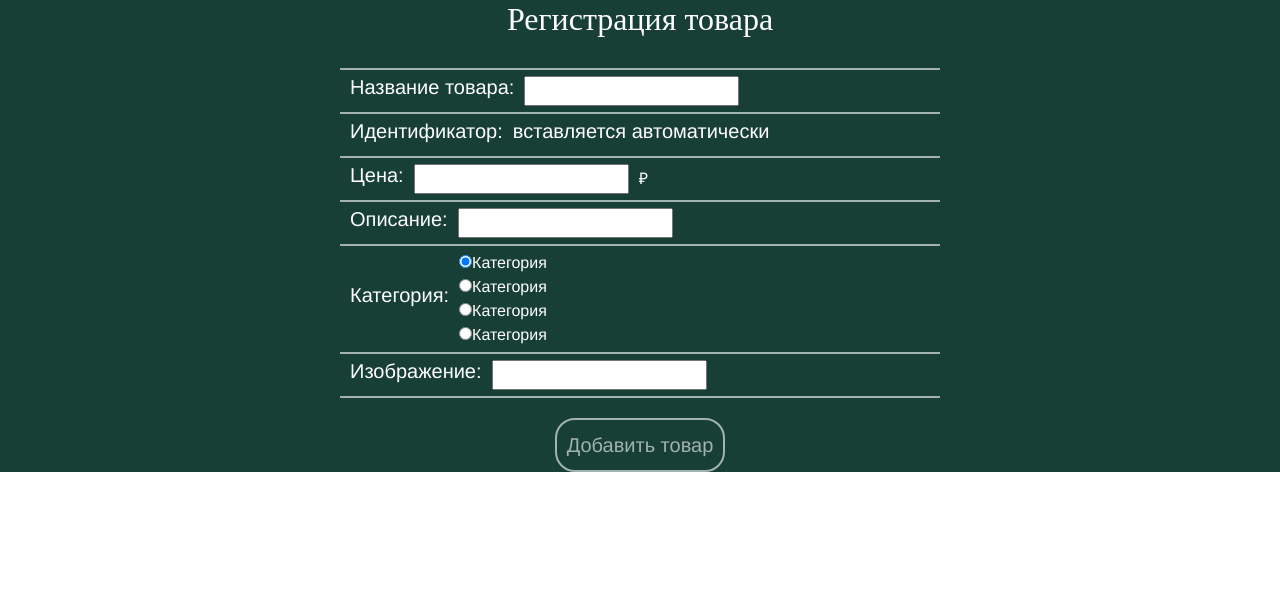
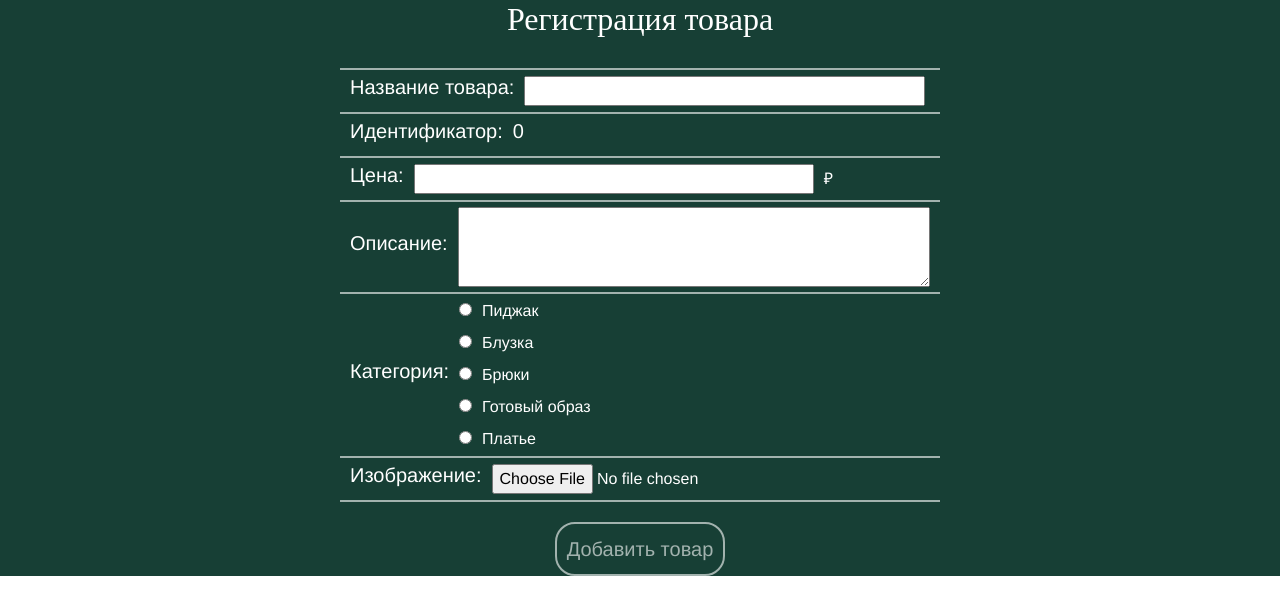
Before and after one commit to Annettuu/online-store, a Vue app in the folder frontend/: page /admin in a window 1280 px wide. Shown: the top 614 px of the page. Built offline with nearby package versions, Linux system fonts and the light colour scheme.

Commit message:
реализовала двухстороннее связывание данных на форме регистрации

```diff
--- a/frontend/src/pages/Home/components/searchProduct/components/productList.vue
+++ b/frontend/src/pages/Home/components/searchProduct/components/productList.vue
@@ -53,18 +53,7 @@ export default {
     function onDragging(ev, item){
       ev.dataTransfer.setData('data', JSON.stringify(item))
     }
-    const products = [
-      {id:1, price: 5000, name: 'Товар', img: 'img_2.png'},
-      {id:2, price: 5000, name: 'Товар', img: 'img_2.png'},
-      {id:3, price: 5000, name: 'Товар', img: 'img_2.png'},
-      {id:4, price: 5000, name: 'Товар', img: 'img_2.png'},
-      {id:5, price: 5000, name: 'Товар', img: 'img_2.png'},
-      {id:6, price: 5000, name: 'Товар', img: 'img_2.png'},
-      {id:7, price: 5000, name: 'Товар', img: 'img_2.png'},
-      {id:8, price: 5000, name: 'Товар', img: 'img_2.png'},
-      {id:9, price: 5000, name: 'Товар', img: 'img_2.png'},
-      {id:10, price: 5000, name: 'Товар', img: 'img_2.png'}
-    ]
+    const products = []
     function scroll(direction) {
       const swiper = document.querySelector('.mySwiper').swiper
 
--- a/frontend/src/pages/Home/components/searchProduct2/components/productList.vue
+++ b/frontend/src/pages/Home/components/searchProduct2/components/productList.vue
@@ -52,18 +52,7 @@ export default {
     function onDragging(ev, item){
       ev.dataTransfer.setData('data', JSON.stringify(item))
     }
-    const products = [
-      {id:1, price: 5000, name: 'Товар', img: 'img_2.png'},
-      {id:2, price: 5000, name: 'Товар', img: 'img_2.png'},
-      {id:3, price: 5000, name: 'Товар', img: 'img_2.png'},
-      {id:4, price: 5000, name: 'Товар', img: 'img_2.png'},
-      {id:5, price: 5000, name: 'Товар', img: 'img_2.png'},
-      {id:6, price: 5000, name: 'Товар', img: 'img_2.png'},
-      {id:7, price: 5000, name: 'Товар', img: 'img_2.png'},
-      {id:8, price: 5000, name: 'Товар', img: 'img_2.png'},
-      {id:9, price: 5000, name: 'Товар', img: 'img_2.png'},
-      {id:10, price: 5000, name: 'Товар', img: 'img_2.png'}
-    ]
+    const products = []
     function scroll(direction) {
       const swiper = document.querySelector('.mySwiper2').swiper
 
--- a/frontend/src/pages/admin.vue
+++ b/frontend/src/pages/admin.vue
@@ -7,74 +7,93 @@
         <input
           type="text"
           required
+          v-model="prod.vName"
         >
       </div>
       <div class="admin_container_data">
         <h5>Идентификатор:</h5>
-        <h5>вставляется автоматически</h5>
+        <h5>{{prod.lastId}}</h5>
       </div>
       <div class="admin_container_data">
         <h5>Цена:</h5>
         <input
           type="number"
           required
+          v-model="prod.vPrice"
         >
         ₽
       </div>
       <div class="admin_container_data">
         <h5>Описание:</h5>
-        <input
-          type="text"
-          required
-        >
+        <textarea
+          name="description"
+          v-model="prod.vDescription"
+          id="description"
+        ></textarea>
       </div>
       <div class="admin_container_data">
         <h5>Категория:</h5>
         <fieldset>
-          <div>
+          <div class="listCategor">
             <div>
               <input
                 type="radio"
                 name="preference"
-                id="front"
-                value="frontend"
+                v-model="prod.vCategory"
+                id="category"
+                value="Пиджак"
                 checked
               >
               <label>
-                Категория
+                Пиджак
               </label>
             </div>
             <div>
               <input
                 type="radio"
                 name="preference"
-                id="front"
-                value="frontend"
+                v-model="prod.vCategory"
+                id="category"
+                value="Блузка"
               >
               <label>
-                Категория
+                Блузка
               </label>
             </div>
             <div>
               <input
                 type="radio"
                 name="preference"
-                id="front"
-                value="frontend"
+                v-model="prod.vCategory"
+                id="category"
+                value="Брюки"
               >
               <label>
-                Категория
+                Брюки
               </label>
             </div>
             <div>
               <input
                 type="radio"
                 name="preference"
-                id="back"
-                value="backend"
+                v-model="prod.vCategory"
+                id="category"
+                value="Готовый образ"
               >
               <label>
-                Категория
+                Готовый образ
+              </label>
+            </div>
+            <div>
+              <input
+                type="radio"
+                name="preference"
+                v-model="prod.vCategory"
+                id="category"
+                value="Платье"
+              >
+              <label>
+                Платье
               </label>
             </div>
           </div>
@@ -82,11 +101,16 @@
       </div>
       <div class="admin_container_data">
         <h5>Изображение:</h5>
-        <input>
+        <input
+          type="file"
+          ref="file"
+          @change="showFile()"
+          accept="image/*,image/jpeg">
       </div>
     </div>
     <button
       class="admin_addBtn"
+      @click="addProduct"
     >
       Добавить товар
     </button>
@@ -95,7 +119,38 @@
 
 <script>
 export default {
-  name: 'admin'
+  name: 'admin',
+  data() {
+    return {
+      prod: {
+        lastId: 0,
+        vName:'',
+        vPrice: '',
+        vCategory: '',
+        vDescription: '',
+        vImg: '',
+      }
+    }
+  },
+  methods: {
+    showFile() {
+      let file = this.$refs.file.files[0];
+      this.prod.vImg = file.name
+      alert(`Вы добавили файл: ${file.name}`);
+    },
+    addProduct() {
+      let newProduct = {
+        id: this.prod.lastId,
+        name: this.prod.vName,
+        price: this.prod.vPrice,
+        img: this.prod.vImg,
+        descr: this.prod.vDescription,
+        category: this.prod.vCategory
+      }
+      this.prod.lastId++
+      console.log(newProduct)
+    }
+  }
 }
 </script>
 
@@ -145,4 +200,22 @@ export default {
 h2 {
   height: 60px;
 }
+input {
+  width: 69%;
+}
+textarea {
+  min-height: 80px;
+  max-height: 250px;
+  width: 83%;
+}
+#category {
+  width: unset;
+  margin-right: 10px;
+}
+.listCategor {
+  display: flex;
+  gap: 8px;
+  flex-direction: column;
+  align-items: flex-start;
+}
 </style>
```
